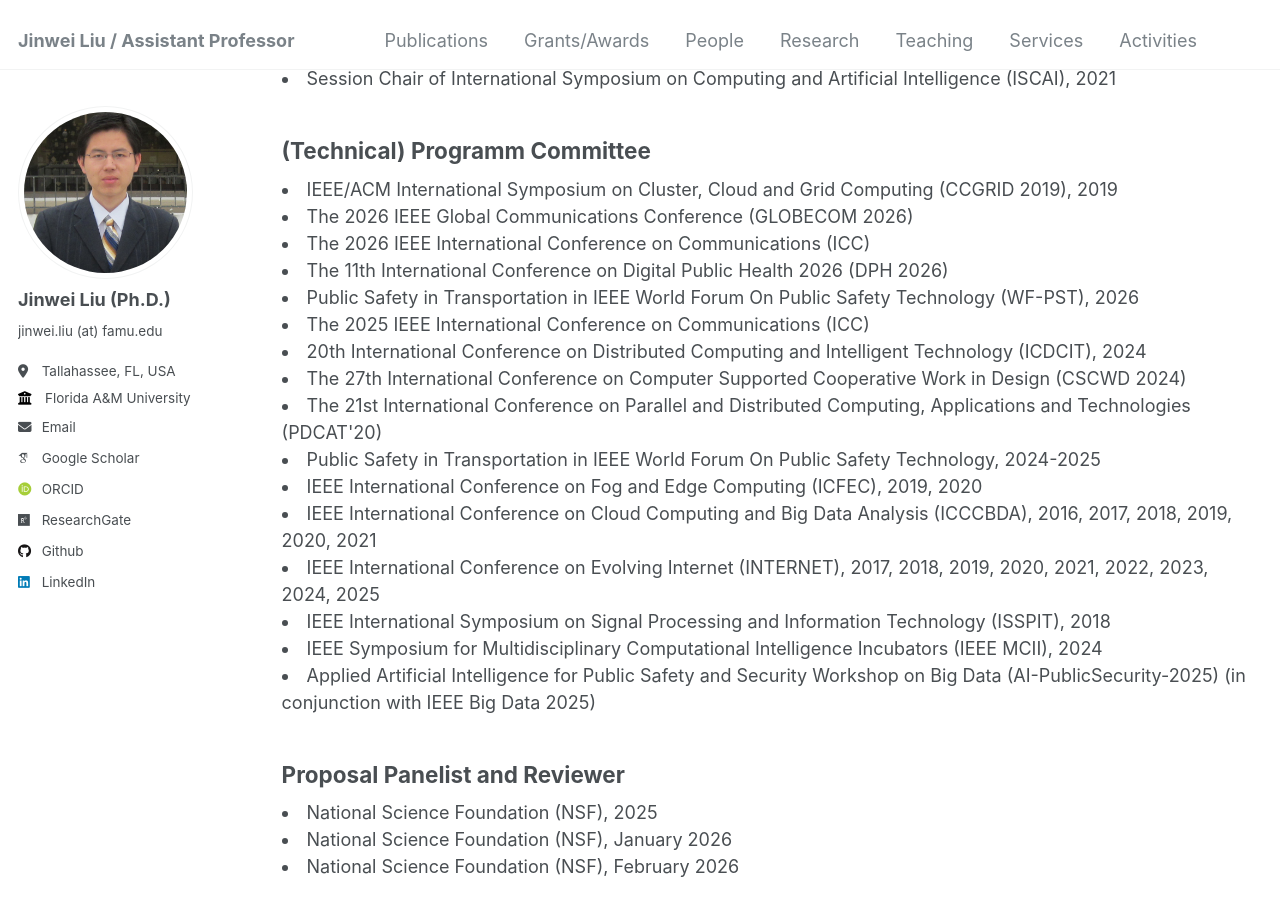
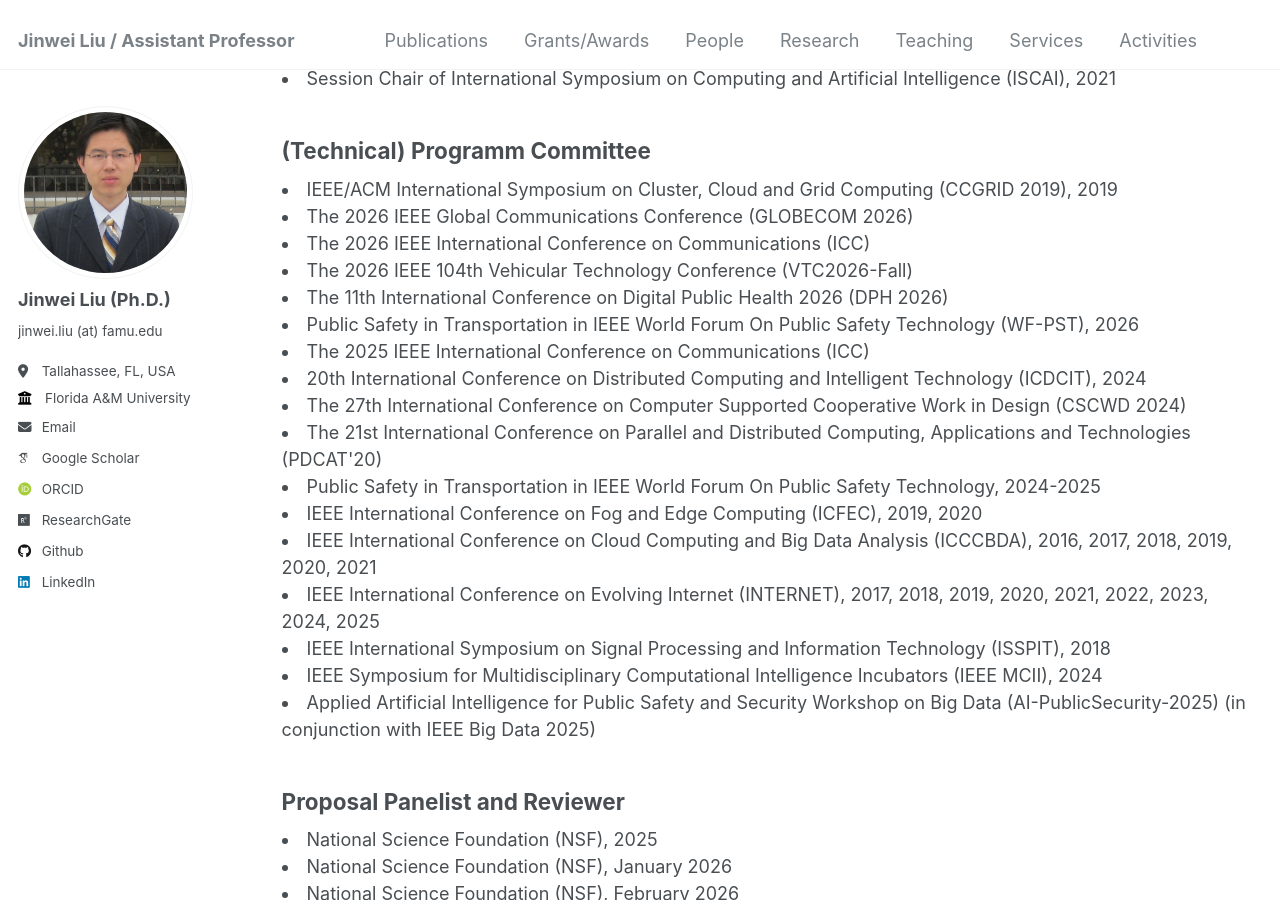
Before and after one commit to jinweiliucu/jinweiliucu.github.io, a Jekyll site: the page built from _pages/services.html, in a window 1280 px wide and 900 px high, scrolled down 719 px. Built offline with Jekyll 4.4.1, drawn with Linux system fonts in a browser that asks for light colours; some web fonts are replaced.

Commit message:
Update services.html

```diff
--- a/_pages/services.html
+++ b/_pages/services.html
@@ -73,6 +73,10 @@ author_profile: true
 
 	<li>
     The 2026 IEEE International Conference on Communications (ICC)
+    </li>
+
+	<li>
+    The 2026 IEEE 104th Vehicular Technology Conference (VTC2026-Fall)
     </li>
 
 	<li>
```
